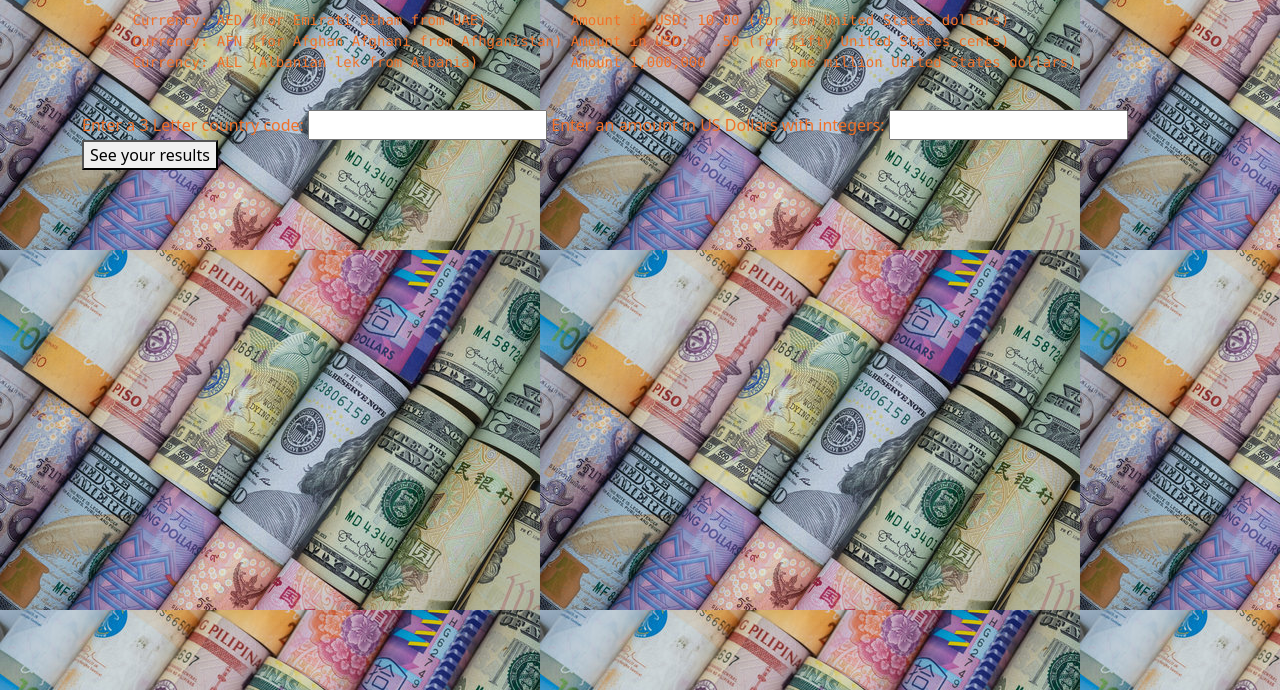
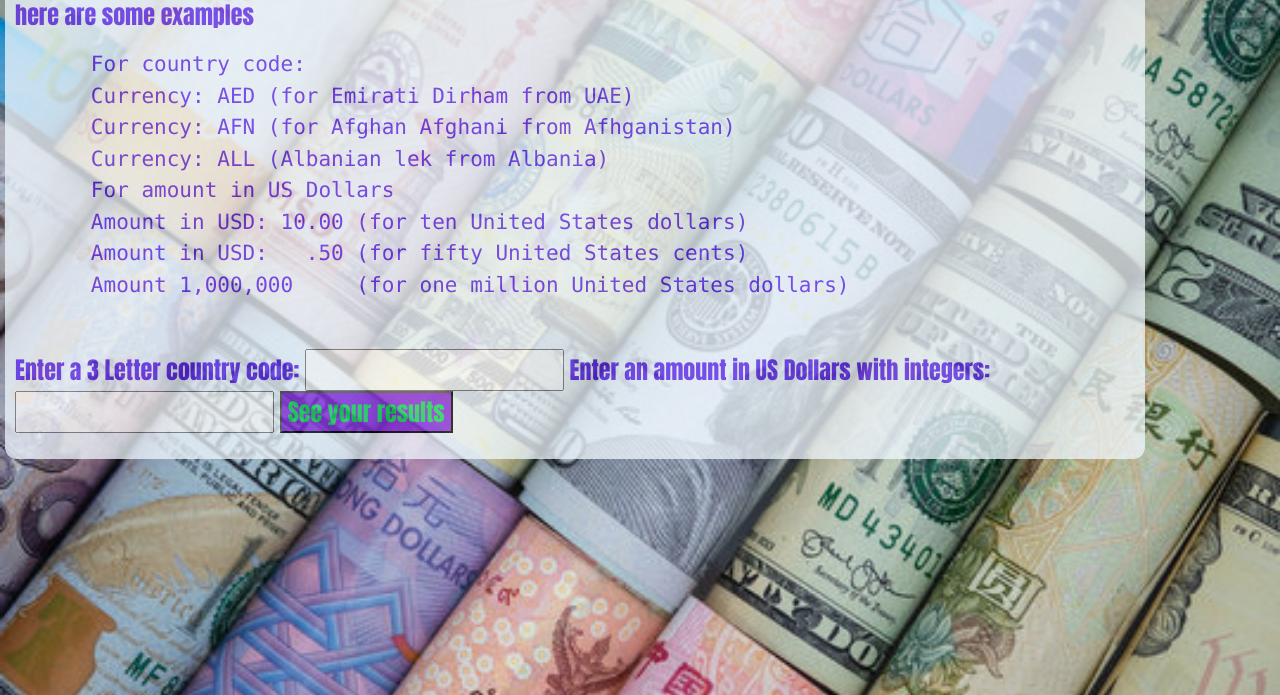
Before and after one commit to ChrisRDavila/Currency-Exchanger, a website built with webpack: page src/index.html in a window 1280 px wide. Shown: the part 110-805 px from the top of the page. Built offline with nearby package versions, Linux system fonts and the light colour scheme.

Commit message:
CSS styles added and complete for now

```diff
--- a/src/css/styles.css
+++ b/src/css/styles.css
@@ -1,4 +1,29 @@
 body {
   background-image: url('./currency.jpg');
-  color: rgb(242, 113, 39);
+  color: rgb(95, 39, 237);
+  background-size: cover;
+  background-position: center;
+  background-repeat: no-repeat;
+  height: 100vh;
+  /* display: flex; */
+  justify-content: center;
+  align-items: center;
+  font-family: Impact, Haettenschweiler, 'Arial Narrow Bold', sans-serif;
+  font-size: 150%;
 }
+.container {
+  background-color: aliceblue;
+  opacity: .75;
+  border-radius: 12px;
+  border-color: rgb(6, 4, 1);
+  border: 10px;
+  padding: 10px;
+  margin: 5px;
+  align-items: center;
+
+
+}
+#submit-results {
+  background-color: blueviolet;
+  color: rgb(20, 220, 90);
+}
--- a/src/index.html
+++ b/src/index.html
@@ -9,9 +9,14 @@
     <p1>Type in any 3 letter currency code and any amount to see your USD converted to inout currency</p1>
     <p>here are some examples</p>
     <pre>
-      Currency: AED (for Emirati Diham from UAE)          Amount in USD: 10.00 (for ten United States dollars)
-      Currency: AFN (for Afghan Afghani from Afhganistan) Amount in USD:   .50 (for fifty United States cents)
-      Currency: ALL (Albanian lek from Albania)           Amount 1,000,000     (for one million United States dollars)
+      For country code:
+      Currency: AED (for Emirati Dirham from UAE)
+      Currency: AFN (for Afghan Afghani from Afhganistan)
+      Currency: ALL (Albanian lek from Albania)
+      For amount in US Dollars
+      Amount in USD: 10.00 (for ten United States dollars)
+      Amount in USD:   .50 (for fifty United States cents)
+      Amount 1,000,000     (for one million United States dollars)
     </pre>
     <form>
       <label for="currency-type">Enter a 3 Letter country code:</label>
```
